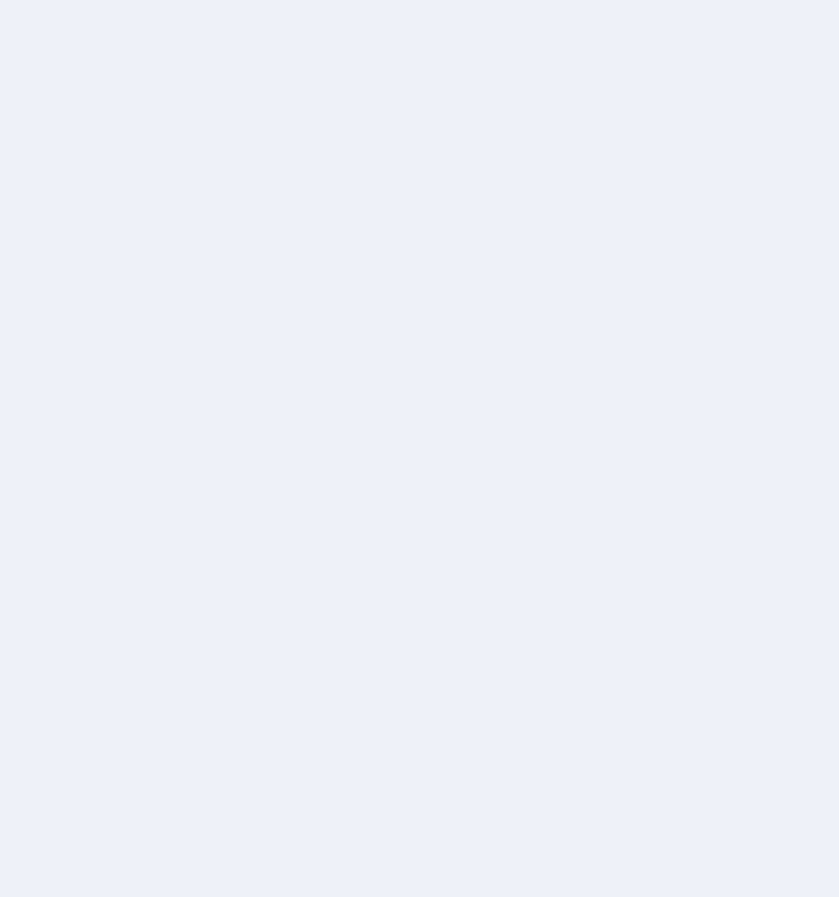
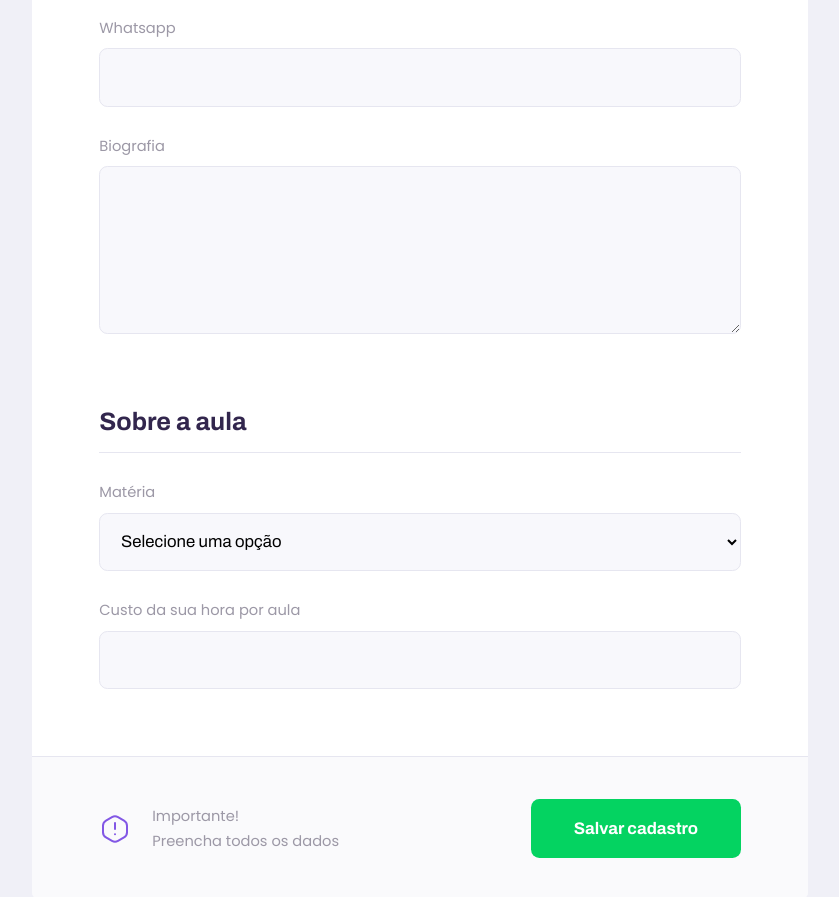
Before and after one commit to alex-dev2015/proffy_web, a React (Create React App) app: page /give-classes in a window 1280 px wide. Shown: the part 545-1442 px from the top of the page, without its empty margins (220-1059 px from the left). Before the commit the page ends 800 px from the top, so only its background shows below. Built offline with nearby package versions, Linux system fonts and the light colour scheme.

Commit message:
estilização da tela give-classes

```diff
--- /dev/null
+++ b/src/components/Input/index.tsx
@@ -0,0 +1,20 @@
+import React, { InputHTMLAttributes} from 'react';
+
+import './styles.css';
+
+interface InputProps extends InputHTMLAttributes<HTMLInputElement>{
+    name : string;
+    label: string;
+
+}
+
+const Input: React.FC<InputProps> = ({ label, name, ...rest }) => {
+    return (
+        <div className="input-block">
+        <label htmlFor={name} >{label}</label>
+        <input type="text" id={name} {...rest}/>
+      </div>
+    )
+}
+
+export default Input;
--- /dev/null
+++ b/src/components/Input/styles.css
@@ -0,0 +1,35 @@
+ .input-block{
+    position: relative;
+  }
+
+   .input-block + .input-block{
+    margin-top: 1.4rem ;
+  }
+
+
+   .input-block label{
+    font-size: 1.4rem;
+  }
+
+   .input-block input{
+    width: 100%;
+    height: 5.6rem;
+    margin-top: 0.8rem;
+    border-radius: 0.8rem;
+    background: var(--color-input-background);
+    border: 1px solid var(--color-line-in-white);
+    outline: 0;
+    padding: 0 1.6rem;
+    font: 1.6rem Archivo;
+  }
+
+   .input-block:focus-within::after{
+    width: calc(100% - 3.2rem);
+    height: 2px;
+    content: '';
+    background: var(--color-primary-light);
+    position: absolute;
+    left: 1.6rem;
+    right: 1.6rem;
+    bottom: 0;
+  }
--- a/src/components/PageHeader/index.tsx
+++ b/src/components/PageHeader/index.tsx
@@ -8,6 +8,7 @@
 
 interface PageHeaderProps {
   title: string;
+  description?: string;
 }
 
 const PageHeader: React.FC<PageHeaderProps> = (props) =>{
@@ -23,6 +24,8 @@
               <div className="header-content">
                 <strong>{props.title}</strong>
 
+                {props.description && <p>{props.description} </p> }
+
                 {props.children }
 
               </div>
--- a/src/components/PageHeader/styles.css
+++ b/src/components/PageHeader/styles.css
@@ -39,6 +39,14 @@
     color: var(--color-title-in-primary);
   }
 
+  .page-header .header-content p{
+    max-width: 30rem;
+    font-size: 1.6rem;
+    line-height: 2.6rem;
+    color: var(--color-title-in-primary);
+    margin-top: 2.4rem;
+  }
+
   @media (min-width: 700px){
       .page-header{
           height: 240px;
--- /dev/null
+++ b/src/components/Select/index.tsx
@@ -0,0 +1,29 @@
+import React, { SelectHTMLAttributes} from 'react';
+
+import './styles.css';
+
+interface SelectProps extends SelectHTMLAttributes<HTMLSelectElement>{
+    name : string;
+    label: string;
+    options: Array<{
+        value: string;
+        label:string;
+    }>
+}
+
+const Select: React.FC<SelectProps> = ({ label, name, options , ...rest }) => {
+    return (
+        <div className="select-block">
+        <label htmlFor={name} >{label}</label>
+        <select  id={name} {...rest}>
+            <option value="" disabled selected hidden>Selecione uma opção</option>
+
+            {options.map(option =>{
+                return <option key={option.value} value={option.value}>{option.label}</option>
+            })}
+        </select>
+      </div>
+    )
+}
+
+export default Select;
--- /dev/null
+++ b/src/components/Select/styles.css
@@ -0,0 +1,34 @@
+ .select-block{
+    position: relative;
+  }
+
+   .select-block + .select-block{
+    margin-top: 1.4rem ;
+  }
+
+   .select-block label{
+    font-size: 1.4rem;
+  }
+
+   .select-block select{
+    width: 100%;
+    height: 5.6rem;
+    margin-top: 0.8rem;
+    border-radius: 0.8rem;
+    background: var(--color-input-background);
+    border: 1px solid var(--color-line-in-white);
+    outline: 0;
+    padding: 0 1.6rem;
+    font: 1.6rem Archivo;
+  }
+
+   .select-block:focus-within::after{
+    width: calc(100% - 3.2rem);
+    height: 2px;
+    content: '';
+    background: var(--color-primary-light);
+    position: absolute;
+    left: 1.6rem;
+    right: 1.6rem;
+    bottom: 7px;
+  }
--- /dev/null
+++ b/src/components/Textarea/index.tsx
@@ -0,0 +1,20 @@
+import React, { TextareaHTMLAttributes} from 'react';
+
+import './styles.css';
+
+interface TextareaProps extends TextareaHTMLAttributes<HTMLTextAreaElement>{
+    name : string;
+    label: string;
+
+}
+
+const Textarea: React.FC<TextareaProps> = ({ label, name, ...rest }) => {
+    return (
+        <div className="textarea-block">
+        <label htmlFor={name} >{label}</label>
+        <textarea  id={name} {...rest}/>
+      </div>
+    )
+}
+
+export default Textarea;
--- /dev/null
+++ b/src/components/Textarea/styles.css
@@ -0,0 +1,37 @@
+ .textarea-block{
+    position: relative;
+  }
+
+   .textarea-block + .textarea-block{
+    margin-top: 1.4rem ;
+  }
+
+
+   .textarea-block label{
+    font-size: 1.4rem;
+  }
+
+   .textarea-block textarea{
+    width: 100%;
+    height: 16rem;
+    min-height: 8rem;
+    margin-top: 0.8rem;
+    border-radius: 0.8rem;
+    background: var(--color-input-background);
+    border: 1px solid var(--color-line-in-white);
+    outline: 0;
+    resize: vertical;
+    padding: 1.2rem 1.6rem;
+    font: 1.6rem Archivo;
+  }
+
+   .textarea-block:focus-within::after{
+    width: calc(100% - 3.2rem);
+    height: 2px;
+    content: '';
+    background: var(--color-primary-light);
+    position: absolute;
+    left: 1.6rem;
+    right: 1.6rem;
+    bottom: 7px;
+  }
--- a/src/pages/TeacherForm/index.tsx
+++ b/src/pages/TeacherForm/index.tsx
@@ -1,10 +1,69 @@
 import React from 'react';
+
 import PageHeader from '../../components/PageHeader';
+import Input from '../../components/Input';
+import Textarea from '../../components/Textarea';
+import Select from '../../components/Select';
+
+import warningIcon from '../../assets/images/icons/warning.svg'
+
+import './styles.css';
 
 function TeacherForm(){
     return (
         <div id="page-teacher-form" className="container">
-           <PageHeader title="Que incrível que você quer dar aulas."/>
+           <PageHeader
+            title="Que incrível que você quer dar aulas."
+            description="O primeiro passo é preencher esse formulário de inscrição"
+           />
+
+           <main>
+             <fieldset>
+                <legend>Seus dados</legend>
+
+                <Input name="name" label="Nome completo" />
+                <Input name="avatar" label="Avatar" />
+                <Input name="whatsapp" label="Whatsapp" />
+                <Textarea name="bio" label="Biografia" />
+
+             </fieldset>
+
+             <fieldset>
+                <legend>Sobre a aula</legend>
+
+                <Select
+                    name="subject"
+                    label="Matéria"
+                    options={[
+                        { value: 'Artes', label: 'Artes'},
+                        { value: 'Biologia', label: 'Biologia'},
+                        { value: 'Ciências', label: 'Ciências'},
+                        { value: 'Educação Física', label: 'Educação Física'},
+                        { value: 'Física', label: 'Física'},
+                        { value: 'Geografia', label: 'Geografia'},
+                        { value: 'História', label: 'História'},
+                        { value: 'Matemática', label: 'Matemática'},
+                        { value: 'Português', label: 'Português'},
+                        { value: 'Química', label: 'Química'},
+                        { value: 'Inglês', label: 'Inglês'},
+                    ]}
+                />
+                <Input name="cost" label="Custo da sua hora por aula" />
+
+             </fieldset>
+
+             <footer>
+                <p>
+                    <img src={warningIcon}  alt="Aviso importante "/>
+                    Importante! <br/>
+                    Preencha todos os dados
+                </p>
+                <button type="button">
+                    Salvar cadastro
+                </button>
+             </footer>
+
+           </main>
 
         </div>
     )
--- /dev/null
+++ b/src/pages/TeacherForm/styles.css
@@ -0,0 +1,120 @@
+#page-teacher-form{
+    width: 100vw;
+    height: 100vh;
+}
+
+#page-teacher-form .page-header .header-content {
+    margin-bottom: 6.4rem;
+}
+
+#page-teacher-form main {
+    background: var(--color-box-base);
+    width: 100%;
+    max-width: 74rem;
+    border-radius: 0.8rem;
+    margin: -3.2rem auto 3.2rem;
+    padding-top: 6.4rem;
+    overflow: hidden;
+}
+
+#page-teacher-form main fieldset {
+   border: 0;
+   padding: 0 2.4rem;
+}
+
+#page-teacher-form main fieldset + fieldset {
+    margin-top: 6.4rem;
+}
+
+#page-teacher-form main fieldset legend{
+    font: 700 2.4rem Archivo;
+    color: var(--color-text-title);
+    margin-bottom: 2.4rem;
+    display: flex;
+    align-items: center;
+    justify-content: space-between;
+    width: 100%;
+    padding-bottom: 1.6rem;
+    border-bottom: 1px solid var(--color-line-in-white);
+}
+
+#page-teacher-form main fieldset .input-block + .textarea-block,
+#page-teacher-form main fieldset .select-block + .input-block
+{
+    margin-top: 2.4rem;
+}
+
+#page-teacher-form main label {
+   color: var(--color-text-complement);
+}
+
+#page-teacher-form main footer{
+    padding: 4rem 2.4rem ;
+    background: var(--color-box-footer);
+    border-top: 1px solid var(--color-line-in-white);
+    margin-top: 6.4rem;
+}
+
+#page-teacher-form main footer p {
+    display: flex;
+    align-items: center;
+    justify-content: center;
+    font-size: 1.4rem;
+    line-height: 2.4rem;
+    color: var(--color-text-complement);
+}
+
+#page-teacher-form main footer p img{
+    margin-right: 2rem;
+}
+
+#page-teacher-form main footer button{
+  width: 100%;
+  height: 5.6rem;
+  background: var(--color-secundary);
+  color: var(--color-button-text);
+  border: 0;
+  border-radius: 0.8rem;
+  cursor: pointer;
+  font: 700 1.6rem Archivo;
+  display: flex;
+  align-items: center;
+  justify-content: center;
+  text-decoration: none;
+  transition: background-color 0.2s;
+  margin-top: 3.2rem;
+}
+
+#page-teacher-form main footer button:hover{
+    background: var(--color-secundary-dark);
+}
+
+@media (min-width: 700px){
+    #page-teacher-form{
+        max-width: 100vw;
+    }
+
+    #page-teacher-form .page-header .header-content{
+     margin-bottom: 0;
+    }
+
+    #page-teacher-form main fieldset{
+        padding: 0 6.4rem;
+    }
+
+    #page-teacher-form main footer {
+        padding:4.0rem  6.4rem;
+        display: flex;
+        align-items: center;
+        justify-content: space-between;
+    }
+
+    #page-teacher-form main footer p {
+        justify-content: space-between;
+    }
+
+    #page-teacher-form main footer button {
+        width: 20rem;
+        margin-top: 0;
+    }
+}
--- a/src/pages/TeacherList/index.tsx
+++ b/src/pages/TeacherList/index.tsx
@@ -3,6 +3,7 @@
 import TeacherItem from '../../components/TeacherItem';
 
 import './styles.css'
+import Input from '../../components/input';
 
 
 
@@ -11,22 +12,10 @@
         <div id="page-teacher-list" className="container">
            <PageHeader title="Estes são os proffys disponíveis">
                <form  id="search-teachers">
-                  <div className="input-block">
-                    <label htmlFor="subject" >Matéria</label>
-                    <input type="text" id="subject"/>
-                  </div>
 
-                  <div className="input-block">
-                    <label htmlFor="week_day" >Dia da semana</label>
-                    <input type="text" id="week_day"/>
-                  </div>
-
-                  <div className="input-block">
-                    <label htmlFor="time" >Hora</label>
-                    <input type="text" id="time"/>
-                  </div>
-
-
+                 <Input name="subject" label="Matéria" />
+                 <Input name="week_day" label="Dia da semana" />
+                 <Input type="time" name="time" label="Hora" />
 
                </form>
            </PageHeader>
```
Also changed, not shown: src/pages/TeacherList/styles.css (+0 -34 lines).
